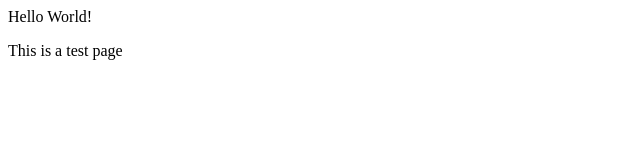
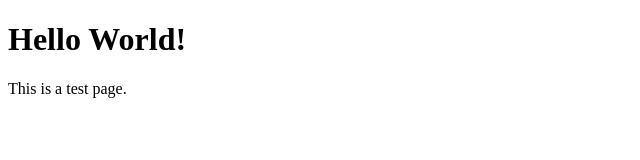
Before and after one commit to hbwh19/hbwh19.github.io, a plain HTML site: page index.html in a window 1280 px wide. Shown: the whole page, without its empty margins (0-640 px from the left). Drawn offline with Linux system fonts and the light colour scheme.

Commit message:
Update index.html

```diff
--- a/index.html
+++ b/index.html
@@ -1,2 +1,9 @@
-<p>Hello World!</p>
-<p>This is a test page</p>
+<!DOCTYPE html>
+<html>
+<body>
+
+<h1>Hello World!</h1>
+<p>This is a test page.</p>
+
+</body>
+</html>
```
